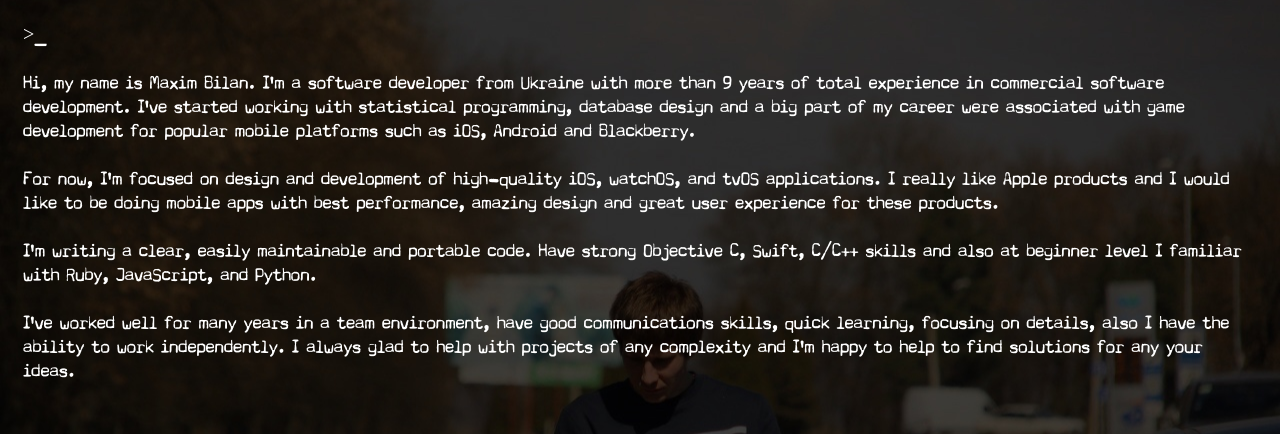
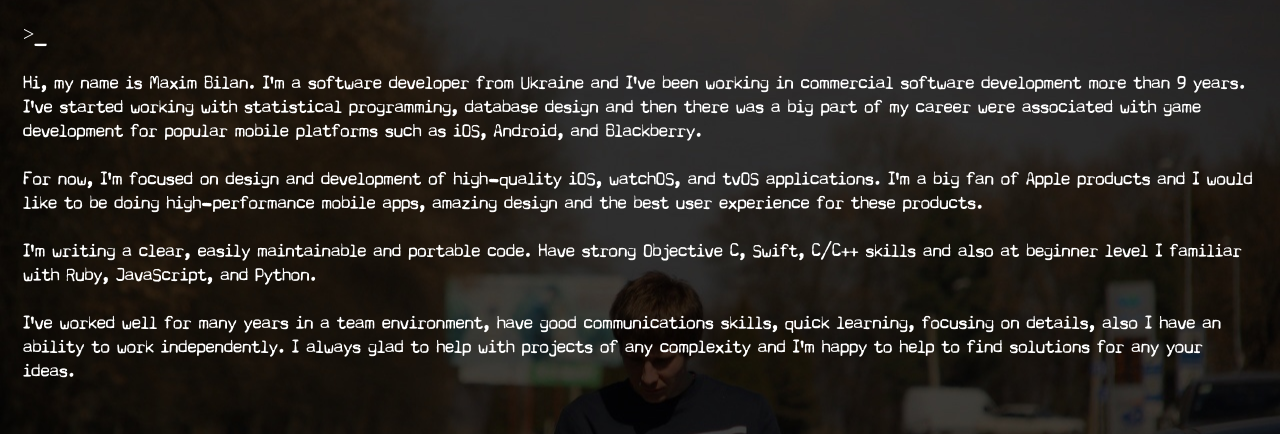
Before and after one commit to maximbilan/maximbilan.github.io, a plain HTML site: page index.html in a window 1280 px wide. Shown: the top 434 px of the page. Drawn offline with Linux system fonts and the light colour scheme.

Commit message:
Update index.html

```diff
--- a/index.html
+++ b/index.html
@@ -12,13 +12,13 @@
           >_
           <br>
           <br>
-          Hi, my name is Maxim Bilan. I'm a software developer from Ukraine with more than 9 years of total experience in commercial software development. I've started working with statistical programming, database design and a big part of my career were associated with game development for popular mobile platforms such as iOS, Android and Blackberry.<br>
+          Hi, my name is Maxim Bilan. I'm a software developer from Ukraine and I've been working in commercial software development more than 9 years. I've started working with statistical programming, database design and then there was a big part of my career were associated with game development for popular mobile platforms such as iOS, Android, and Blackberry.<br>
           <br>
-          For now, I'm focused on design and development of high-quality iOS, watchOS, and tvOS applications. I really like Apple products and I would like to be doing mobile apps with best performance, amazing design and great user experience for these products.<br>
+          For now, I'm focused on design and development of high-quality iOS, watchOS, and tvOS applications. I'm a big fan of Apple products and I would like to be doing high-performance mobile apps, amazing design and the best user experience for these products.<br>
           <br>
           I'm writing a clear, easily maintainable and portable code. Have strong Objective C, Swift, C/C++ skills and also at beginner level I familiar with Ruby, JavaScript, and Python.<br>
           <br>
-          I've worked well for many years in a team environment, have good communications skills, quick learning, focusing on details, also I have the ability to work independently. I always glad to help with projects of any complexity and I'm happy to help to find solutions for any your ideas.<br>
+          I've worked well for many years in a team environment, have good communications skills, quick learning, focusing on details, also I have an ability to work independently. I always glad to help with projects of any complexity and I'm happy to help to find solutions for any your ideas.<br>
           <br>
         </div>
         <div class="icons">
```
